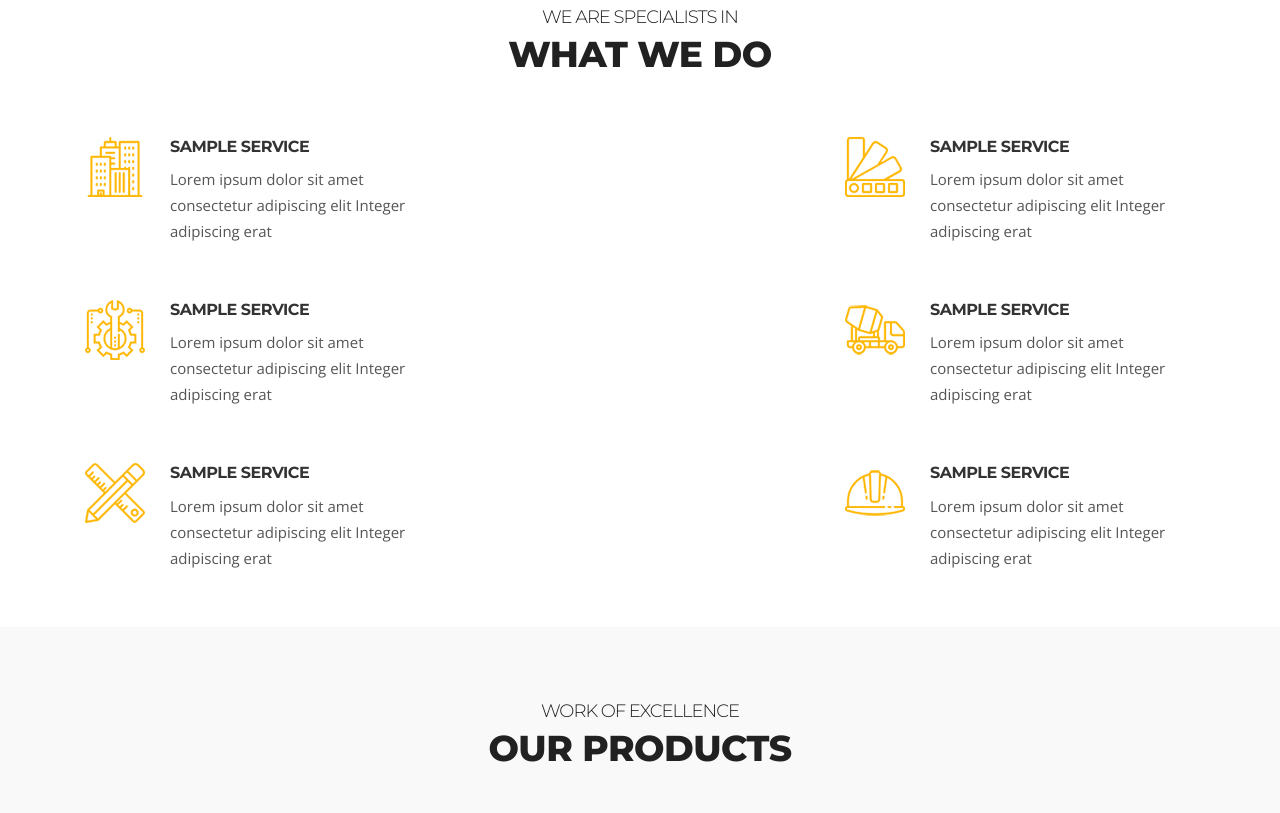
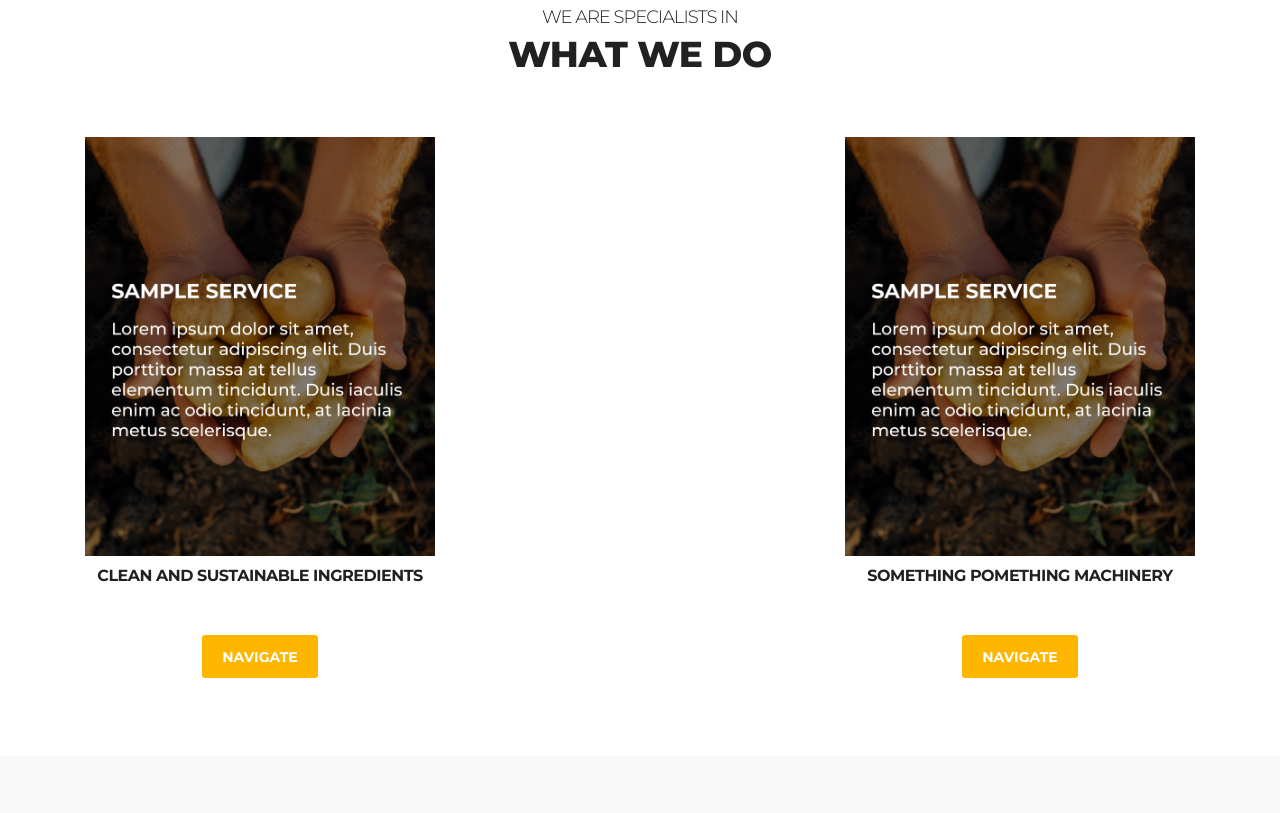
Before and after one commit to yash9657/SSPL, a plain HTML site: page index.html in a window 1280 px wide. Shown: the part 1467-2280 px from the top of the page. Drawn offline with nearby package versions, Linux system fonts and the light colour scheme; some packages are replaced by stand-ins of ours.

Commit message:
Services

```diff
--- a/index.html
+++ b/index.html
@@ -480,8 +480,17 @@
     <!--/ Title row end -->
 
     <div class="row">
-        <div class="col-lg-4">
-          <div class="ts-service-box d-flex">
+        <div class="col-lg-4 mt-5 mt-lg-0 mb-4 mb-lg-0">
+          <img loading="lazy" class="img-fluid" src="images/services/sampleservice.png" alt="sample-service">
+          <h3 class="service-box-title text-center" style="margin-top: 10px; margin-bottom: 5px">Clean and sustainable ingredients</h3>
+          <div class="general-btn text-center">
+            <a class="btn btn-primary" href="#project-area">Navigate</a>
+          </div>
+          <br>
+          <br>
+          <br>
+          <!-- <a class="btn btn-primary" href="projects.html">Navigate</a> -->
+          <!-- <div class="ts-service-box d-flex">
               <div class="ts-service-box-img">
                 <img loading="lazy" src="images/icon-image/service-icon1.png" alt="service-icon">
               </div>
@@ -489,7 +498,7 @@
                 <h3 class="service-box-title"><a href="#">Sample Service</a></h3>
                 <p>Lorem ipsum dolor sit amet consectetur adipiscing elit Integer adipiscing erat</p>
               </div>
-          </div><!-- Service 1 end -->
+          </div>
 
           <div class="ts-service-box d-flex">
               <div class="ts-service-box-img">
@@ -499,7 +508,7 @@
                 <h3 class="service-box-title"><a href="#">Sample Service</a></h3>
                 <p>Lorem ipsum dolor sit amet consectetur adipiscing elit Integer adipiscing erat</p>
               </div>
-          </div><!-- Service 2 end -->
+          </div>
 
           <div class="ts-service-box d-flex">
               <div class="ts-service-box-img">
@@ -509,18 +518,26 @@
                 <h3 class="service-box-title"><a href="#">Sample Service</a></h3>
                 <p>Lorem ipsum dolor sit amet consectetur adipiscing elit Integer adipiscing erat</p>
               </div>
-          </div><!-- Service 3 end -->
+          </div> -->
 
-        </div><!-- Col end -->
+        </div>
 
         <div class="col-lg-4 text-center">
-          <!-- <img loading="lazy" class="img-fluid" src="images/services/service-center.jpg" alt="service-avater-image"> -->
+
         </div>
 
         <!-- Col end -->
 
         <div class="col-lg-4 mt-5 mt-lg-0 mb-4 mb-lg-0">
-          <div class="ts-service-box d-flex">
+          <img loading="lazy" class="img-fluid" src="images/services/sampleservice.png" alt="sample-service">
+          <h3 class="service-box-title text-center" style="margin-top: 10px; margin-bottom: 5px">Something Pomething Machinery</h3>
+          <div class="general-btn text-center">
+            <a class="btn btn-primary" href="projects.html">Navigate</a>
+          </div>
+          <br>
+          <br>
+          <br>
+          <!-- <div class="ts-service-box d-flex">
               <div class="ts-service-box-img">
                 <img loading="lazy" src="images/icon-image/service-icon4.png" alt="service-icon">
               </div>
@@ -528,7 +545,7 @@
                 <h3 class="service-box-title"><a href="#">Sample Service</a></h3>
                 <p>Lorem ipsum dolor sit amet consectetur adipiscing elit Integer adipiscing erat</p>
               </div>
-          </div><!-- Service 4 end -->
+          </div>
 
           <div class="ts-service-box d-flex">
               <div class="ts-service-box-img">
@@ -538,7 +555,7 @@
                 <h3 class="service-box-title"><a href="#">Sample Service</a></h3>
                 <p>Lorem ipsum dolor sit amet consectetur adipiscing elit Integer adipiscing erat</p>
               </div>
-          </div><!-- Service 5 end -->
+          </div>
 
           <div class="ts-service-box d-flex">
               <div class="ts-service-box-img">
@@ -548,7 +565,8 @@
                 <h3 class="service-box-title"><a href="#">Sample Service</a></h3>
                 <p>Lorem ipsum dolor sit amet consectetur adipiscing elit Integer adipiscing erat</p>
               </div>
-          </div><!-- Service 6 end -->
+          </div> -->
+
         </div><!-- Col end -->
     </div><!-- Content row end -->
 
@@ -879,7 +897,7 @@
 
               <div class="col-sm-4 col-6">
                 <figure class="clients-logo">
-                    <a href="#!"><img loading="lazy" class="img-fluid" src="images/clients/client6.png" alt="clients-logo" /></a>
+                    <a href="#!"><img loading="lazy" class="img-fluid" src="images/clients/haldiram.png" alt="clients-logo" /></a>
                 </figure>
               </div><!-- Client 6 end -->
 
```
Also changed, not shown: images/clients/haldiram.png (added), images/services/sampleservice.png (added).
